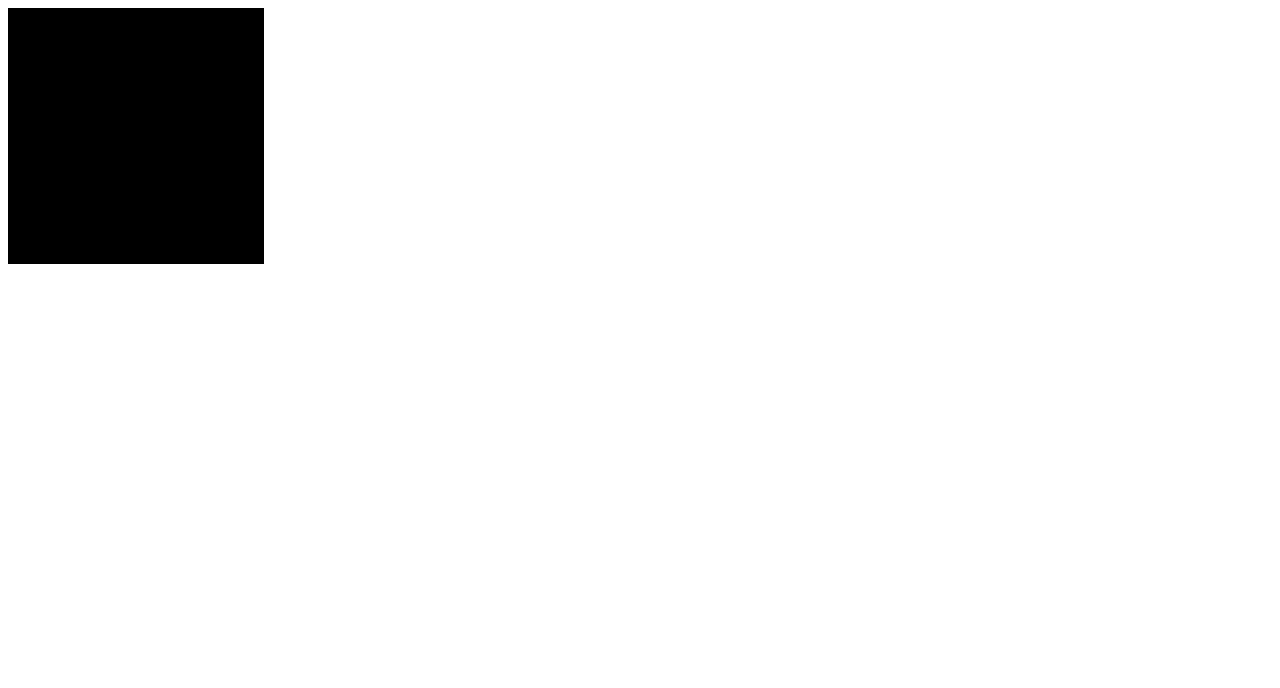
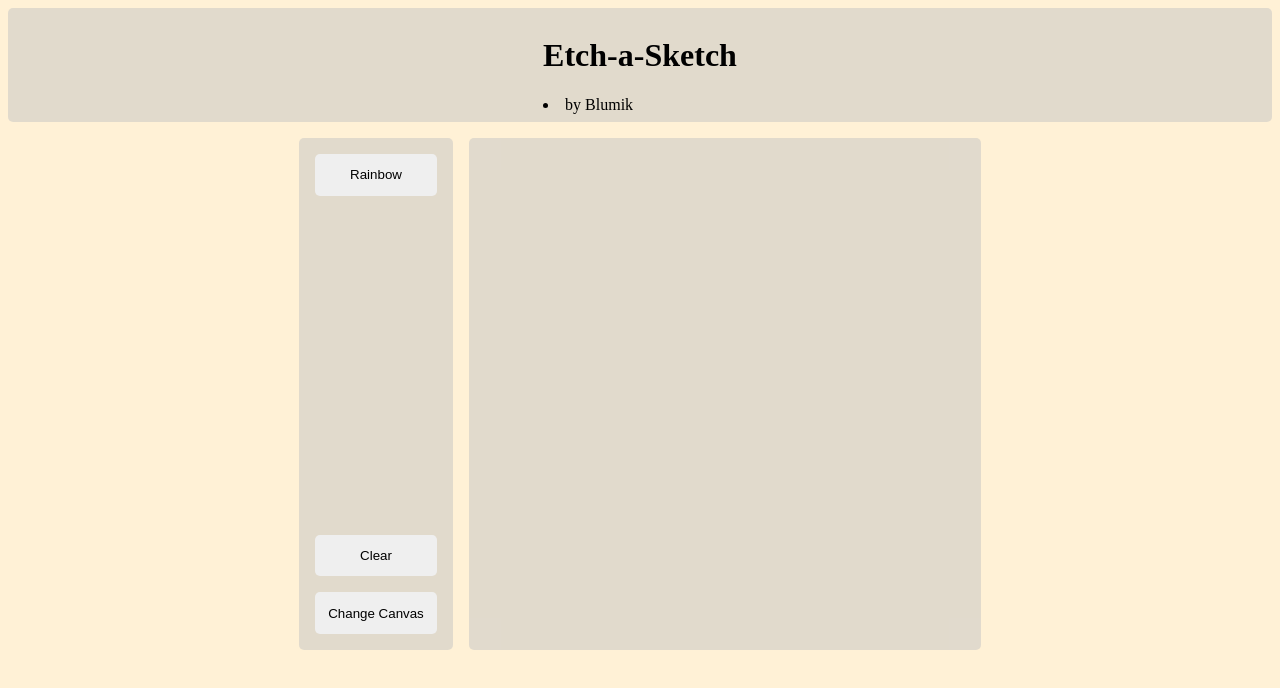
Before and after one commit to GPFE/Etch-A-Sketch, a plain HTML site: page index.html in a window 1280 px wide. Drawn offline with Linux system fonts and the light colour scheme.

Commit message:
refactor code and fix bugs
scaling issues

```diff
--- a/index.html
+++ b/index.html
@@ -8,6 +8,24 @@
     <script src="./main.js" defer></script>
 </head>
 <body>
-    <div id="container"></div>
+    <div id="heading">
+        <div id="headingBox">
+            <h1>Etch-a-Sketch</h1>
+            <li>by Blumik</li>
+        </div>
+    </div>
+
+    <div id="content">
+        <div id="options">
+            <div class="buttonContainer">
+                <button id="rainbow">Rainbow</button>
+            </div>
+            <div class="buttonContainer">
+                <button id="clear">Clear</button>
+                <button id="changeCanvas">Change Canvas</button>
+            </div>
+        </div>
+        <div id="container"></div>
+    </div>
 </body>
 </html>
--- a/main.css
+++ b/main.css
@@ -1,14 +1,82 @@
-#container {
-    width: 16em;
-    height: 16em;
-    background-color: lightgray;
+:root{
+    --border-radius: 5px;
+    --default-background: rgb(196, 196, 196, 0.5);
 }
 
-.row {
-   background-color: lightgray;
-   display: flex;
+body {
+    background-color: rgb(255, 241, 214);
 }
 
+#content {
+    display: flex;
+    justify-content: center;
+    gap: 1em;
+}
+
+#options {
+    padding: 1em;
+    display: flex;
+    flex-direction: column;
+    justify-content: space-between;
+    border-radius: var(--border-radius);
+}
+#options > .buttonContainer {
+    display: flex;
+    flex-direction: column;
+    gap: 1em;
+}
+
+button {
+    border: none;
+    border-radius: var(--border-radius);
+    padding: 1em;
+}
+
+.activeButton {
+    background-image: linear-gradient(to bottom right, rgb(255, 235, 214), rgb(255, 233, 214));
+}
+
+#heading {
+    background-color: var(--default-background);
+    border-radius: var(--border-radius);
+    padding: 0.5em;
+    margin-bottom: 1em;
+    display: flex;
+    justify-content: center;
+}
+
+#options {
+    background-color: var(--default-background);
+
+}
+
+#container {
+    width: 512px;
+    height: 512px;
+    border-radius: var(--border-radius);
+}
+.row {
+   display: flex;
+   border-radius: var(--border-radius);
+}
 .row > div {
-    background-color: black;
+    background-color: var(--default-background);
 }
+
+.row:last-child > div:last-child{
+    border-bottom-right-radius: var(--border-radius);
+}
+.row:last-child > div:first-child{
+    border-bottom-left-radius: var(--border-radius);
+}
+.row:first-child > div:first-child{
+    border-top-left-radius: var(--border-radius);
+}
+.row:first-child > div:last-child{
+    border-top-right-radius: var(--border-radius);
+}
+
+.broken {
+    border-top-right-radius: var(--border-radius);
+    border-top-left-radius: var(--border-radius);
+}
--- a/main.js
+++ b/main.js
@@ -1,27 +1,85 @@
 let gridSize = 16;
+let rainbowMode = false;
+let specialPaint = false;
 
 const container = document.querySelector("#container");
-const row = document.createElement("div");
-row.classList.add("row");
+const options = document.querySelector("#options");
 
-const numberOfBlocks = gridSize;
-const rowSize = gridSize;
-row.style.width = `${rowSize}em`;
 
-for (i = 0; i <= numberOfBlocks; i++) {
+function removeCanvas() {
+    while(container.firstChild) {
+        container.removeChild(container.lastChild);
+    }
+}
+function changeGridSize() {
+    let newGridSize = Number(prompt("Please select a number between 2 and 100"));
+
+    if (newGridSize > 1 && newGridSize <= 100) {
+        gridSize = newGridSize;
+        removeCanvas();
+        createCanvas()
+    }
+
+}
+function createCanvas() {
+    const row = document.createElement("div");
+    row.style.height = `calc(100% / ${gridSize})`;
+    row.classList.add("row");
+
     const block = document.createElement("div");
-    block.style.height = `${rowSize / numberOfBlocks}em`;
-    block.style.width = `${rowSize / numberOfBlocks}em`;
-    row.appendChild(block);
+    block.style.width = `calc(100% / ${gridSize})`;
+    block.style.color = "black";
+
+
+    for (i = 0; i < gridSize; i++) {
+        let blockCopy = block.cloneNode(true);
+        row.appendChild(blockCopy);
+    }
+
+    for (i = 0; i < gridSize; i++) {
+        let rowCopy = row.cloneNode(true);
+        container.appendChild(rowCopy);
+    }
+}
+function clearCanvas() {
+    removeCanvas();
+    createCanvas();
 }
 
-for (i = 0; i < numberOfBlocks; i++) {
-    rowClone = row.cloneNode(true)
-    container.appendChild(rowClone);
-}
 
-container.addEventListener ("mouseover", (event) => {
+createCanvas();
+container.addEventListener("mouseover", (event) => {
     let target = event.target;
-    let randomTone = Math.floor(Math.random() * 200);
-    target.style.background = `rgb(255 ${randomTone} 25)`;
+    let color =  `rgb(255 200 51)`;
+
+    if (rainbowMode === true) {
+        let randomTint = Math.floor(Math.random() * 100) + 140;
+        document.body.style.backgroundColor = `rgb(255, ${randomTint}, 51, 0.2)`;
+        color = `rgb(255 ${randomTint} 51)`;
+    }
+    else {
+        color = `rgb(255 200 51)`;
+    }
+
+    target.style.backgroundColor = color;
 });
+
+options.addEventListener("click", (event) => {
+    let target = event.target;
+
+    switch (target.id) {
+        case "rainbow":
+            target.classList.toggle("activeButton");
+            (rainbowMode == true) ? rainbowMode = false : rainbowMode = true;
+        break;
+
+        case "clear":
+            clearCanvas();
+        break;
+
+        case "changeCanvas":
+            changeGridSize();
+        break;
+
+    }
+})
```
